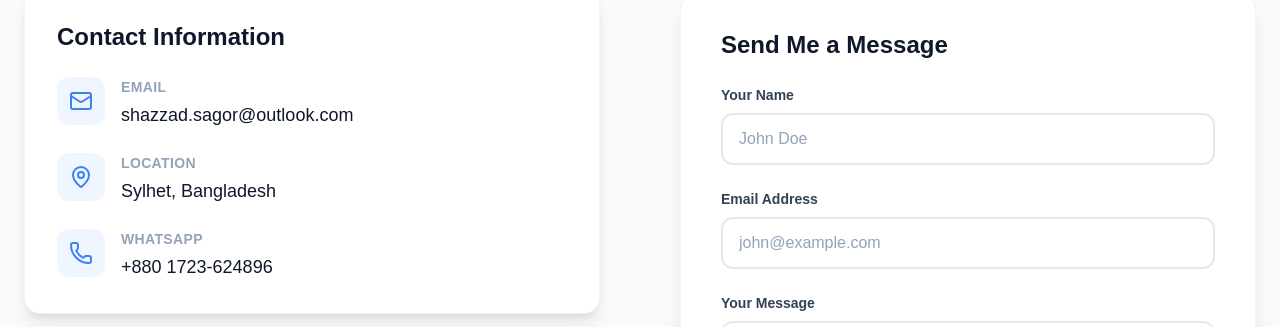
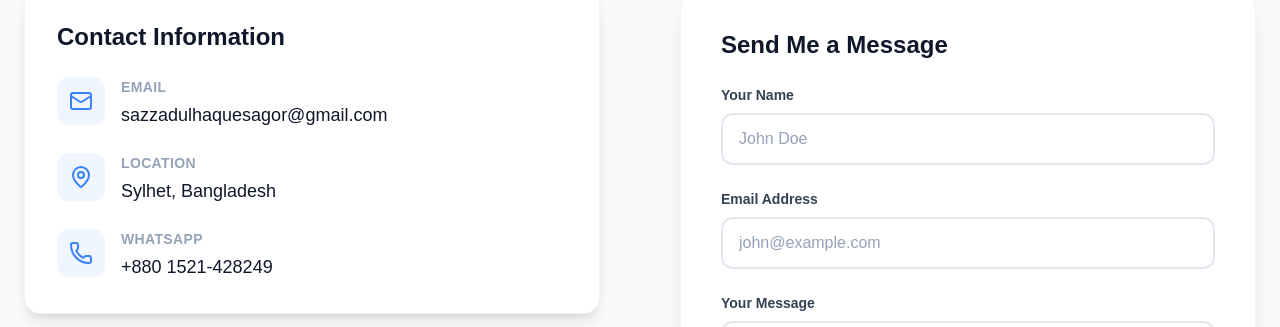
Before and after one commit to Sagor66/portfolio-client-side, a Next.js app: page /contact in a window 1280 px wide. Shown: the part 463-790 px from the top of the page. Built offline with nearby package versions, Linux system fonts and the light colour scheme.

Commit message:
feat: Update contact email, WhatsApp number, and resume link, and add `target` and `rel` attributes for external links.

```diff
--- a/src/app/contact/page.tsx
+++ b/src/app/contact/page.tsx
@@ -64,11 +64,17 @@ const Contact = () => {
                       Email
                     </p>
                     <a
+                      href="mailto:sazzadulhaquesagor@gmail.com"
+                      className="text-lg font-medium text-slate-900 hover:text-brand-primary transition-colors"
+                    >
+                      sazzadulhaquesagor@gmail.com
+                    </a>
+                    {/* <a
                       href="mailto:shazzad.sagor@outlook.com"
                       className="text-lg font-medium text-slate-900 hover:text-brand-primary transition-colors"
                     >
                       shazzad.sagor@outlook.com
-                    </a>
+                    </a> */}
                   </div>
                 </motion.div>
 
@@ -113,10 +119,12 @@ const Contact = () => {
                       WhatsApp
                     </p>
                     <a
-                      href="https://wa.me/8801723624896"
+                      href="https://wa.me/8801521428249"
+                      target="_blank"
+                      rel="noopener noreferrer"
                       className="text-lg font-medium text-slate-900 hover:text-brand-primary transition-colors"
                     >
-                      +880 1723-624896
+                      +880 1521-428249
                     </a>
                   </div>
                 </motion.div>
--- a/src/components/Contact/ContactForm.tsx
+++ b/src/components/Contact/ContactForm.tsx
@@ -29,6 +29,12 @@ const ContactForm = () => {
 
   return (
     <form onSubmit={handleSubmit} className="space-y-6">
+      {/* Hidden subject field for Formspree */}
+      <input
+        type="hidden"
+        name="_subject"
+        value="New Message from Portfolio Site"
+      />
       {/* Name Field */}
       <div>
         <label
--- a/src/components/Shared/Button.tsx
+++ b/src/components/Shared/Button.tsx
@@ -12,6 +12,8 @@ interface ButtonProps {
   disabled?: boolean;
   className?: string;
   href?: string;
+  target?: string;
+  rel?: string;
 }
 
 const Button = ({
@@ -23,6 +25,8 @@ const Button = ({
   disabled = false,
   className = "",
   href,
+  target,
+  rel,
 }: ButtonProps) => {
   const baseStyles =
     "font-bold rounded-xl transition-all inline-flex items-center justify-center gap-2 disabled:opacity-50 disabled:cursor-not-allowed";
@@ -49,6 +53,8 @@ const Button = ({
     return (
       <motion.a
         href={href}
+        target={target}
+        rel={rel}
         whileHover={{ scale: disabled ? 1 : 1.05 }}
         whileTap={{ scale: disabled ? 1 : 0.95 }}
         className={combinedClassName}
--- a/src/components/Shared/NavBar.tsx
+++ b/src/components/Shared/NavBar.tsx
@@ -78,7 +78,9 @@ const NavBar = () => {
                 </Link>
               ))}
               <a
-                href="https://drive.google.com/uc?export=download&id=1GVOtIWTY0VzMLTwUVkUm5i4H_yAvtu-6"
+                href="https://drive.google.com/file/d/1RVZfgA5toMmGeFhw5tyMoQUVaKvmaJC6/view?usp=sharing"
+                target="_blank"
+                rel="noopener noreferrer"
                 className="relative group"
               >
                 <div className="absolute -inset-0.5 bg-gradient-to-r from-brand-primary via-blue-600 to-brand-primary rounded-xl blur opacity-75 group-hover:opacity-100 transition duration-1000 group-hover:duration-200 animate-pulse"></div>
@@ -129,7 +131,9 @@ const NavBar = () => {
                 </Link>
               ))}
               <a
-                href="https://drive.google.com/uc?export=download&id=1GVOtIWTY0VzMLTwUVkUm5i4H_yAvtu-6"
+                href="https://drive.google.com/file/d/1RVZfgA5toMmGeFhw5tyMoQUVaKvmaJC6/view?usp=sharing"
+                target="_blank"
+                rel="noopener noreferrer"
                 className="flex items-center justify-center w-12 h-12 rounded-xl text-white bg-gradient-to-br from-brand-primary to-blue-600 hover:shadow-lg hover:shadow-brand-primary/50 transition-all group relative"
                 title="Resume"
               >
@@ -184,7 +188,9 @@ const NavBar = () => {
                   </Link>
                 ))}
                 <a
-                  href="https://drive.google.com/uc?export=download&id=1GVOtIWTY0VzMLTwUVkUm5i4H_yAvtu-6"
+                  href="https://drive.google.com/file/d/1RVZfgA5toMmGeFhw5tyMoQUVaKvmaJC6/view?usp=sharing"
+                  target="_blank"
+                  rel="noopener noreferrer"
                   className="flex items-center gap-3 px-4 py-3 text-white bg-gradient-to-r from-brand-primary to-blue-600 rounded-xl font-semibold shadow-lg"
                 >
                   <FileText className="w-5 h-5" />
```
